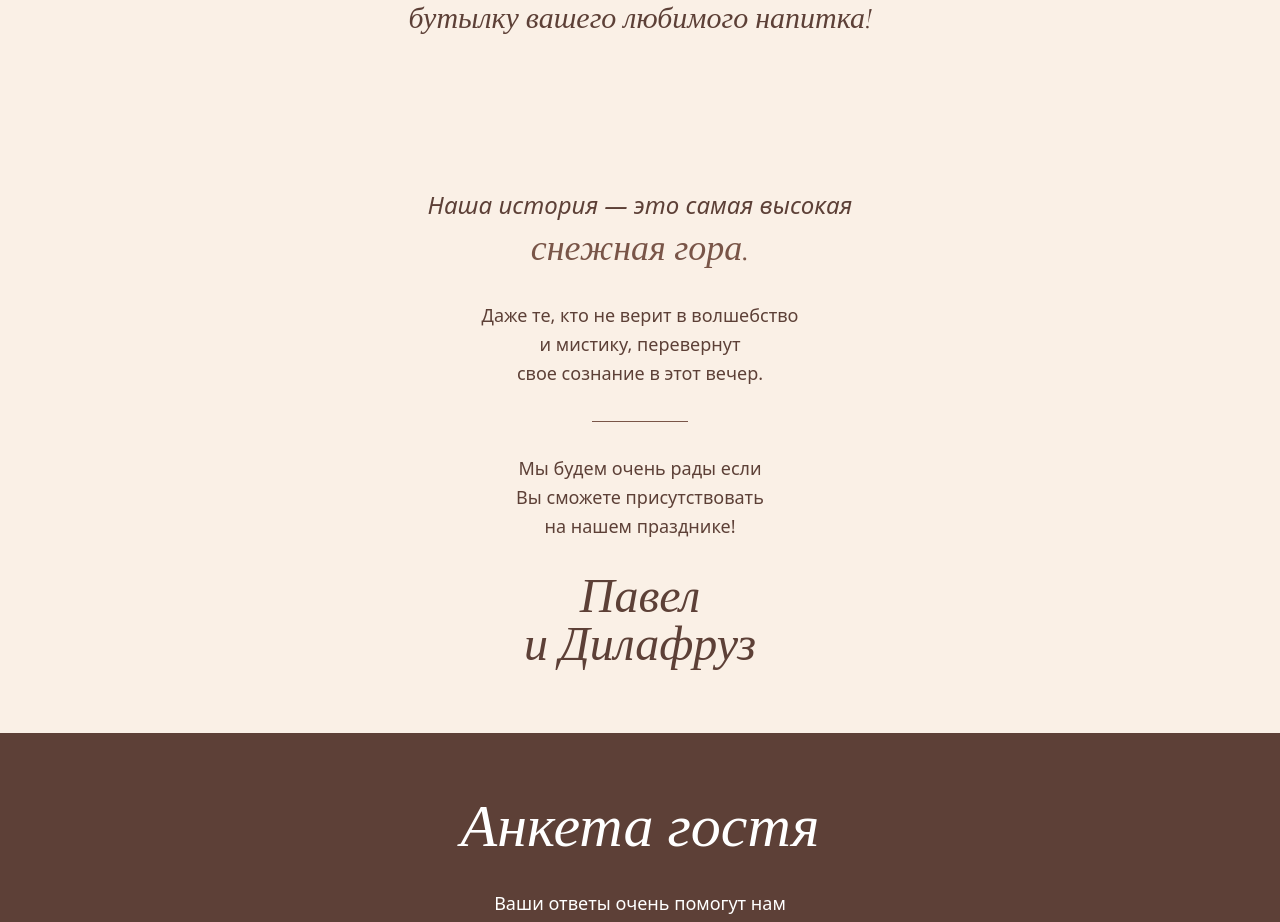
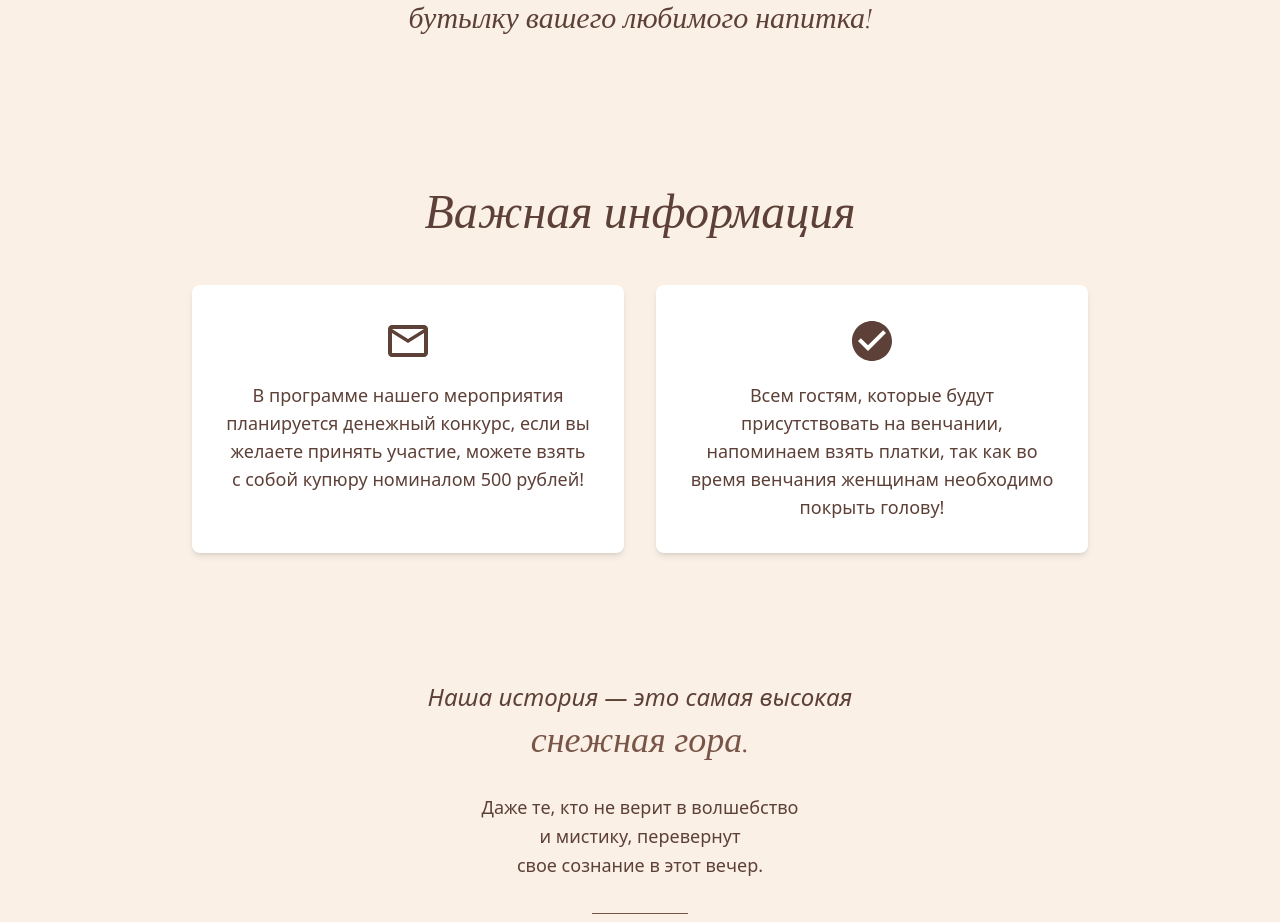
Before and after one commit to Shattt1/weedinggoosex, a Next.js app: page / in a window 1280 px wide. Shown: the part 6825-7747 px from the top of the page. Built offline with nearby package versions, Linux system fonts and the light colour scheme; a web font is replaced by a local one.

Commit message:
добавлена важная информация

```diff
--- a/src/app/page.tsx
+++ b/src/app/page.tsx
@@ -480,6 +480,34 @@ export default function Home() {
                         <h3 className="text-3xl font-script italic mb-6 text-[#5D4037]">
                             Ваши улыбки — лучший подарок! Но если хотите нас порадовать, приносите вместо цветов бутылку вашего любимого напитка!
                         </h3>
+
+                    </div>
+                </div>
+            </section>
+
+            {/* Important Information Section */}
+            <section className="py-16 px-6 max-w-6xl mx-auto animate-on-scroll">
+                <h2 className="text-4xl md:text-5xl font-script italic text-center mb-12 text-[#5D4037]">Важная информация</h2>
+                <div className="grid md:grid-cols-2 gap-8 max-w-4xl mx-auto">
+                    <div className="text-center p-8 bg-white rounded-lg shadow-md">
+                        <div className="mb-4">
+                            <svg className="w-12 h-12 mx-auto text-[#5D4037]" fill="currentColor" viewBox="0 0 24 24">
+                                <path d="M20 4H4c-1.11 0-1.99.89-1.99 2L2 18c0 1.11.89 2 2 2h16c1.11 0 2-.89 2-2V6c0-1.11-.89-2-2-2zm0 14H4V8l8 5 8-5v10zm-8-7L4 6h16l-8 5z" />
+                            </svg>
+                        </div>
+                        <p className="text-lg text-[#5D4037]">
+                            В программе нашего мероприятия планируется денежный конкурс, если вы желаете принять участие, можете взять с собой купюру номиналом 500 рублей!
+                        </p>
+                    </div>
+                    <div className="text-center p-8 bg-white rounded-lg shadow-md">
+                        <div className="mb-4">
+                            <svg className="w-12 h-12 mx-auto text-[#5D4037]" fill="currentColor" viewBox="0 0 24 24">
+                                <path d="M12 2C6.48 2 2 6.48 2 12s4.48 10 10 10 10-4.48 10-10S17.52 2 12 2zm-2 15l-5-5 1.41-1.41L10 14.17l7.59-7.59L19 8l-9 9z" />
+                            </svg>
+                        </div>
+                        <p className="text-lg text-[#5D4037]">
+                            Всем гостям, которые будут присутствовать на венчании, напоминаем взять платки, так как во время венчания женщинам необходимо покрыть голову!
+                        </p>
                     </div>
                 </div>
             </section>
```
